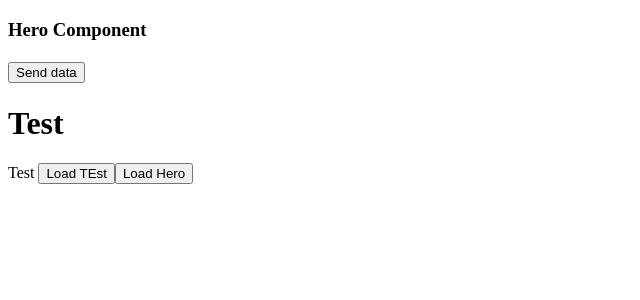
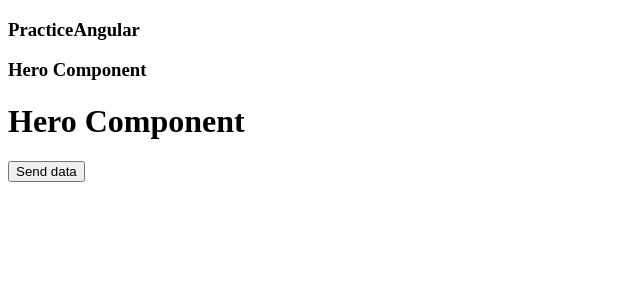
Before and after one commit to yash-mishra/Angular-Training, an Angular app: page /test/child in a window 1280 px wide. Shown: the top 300 px of the page, without its empty margins (0-640 px from the left). Built offline with nearby package versions, Linux system fonts and the light colour scheme.

Commit message:
FIX: Child route implementation

```diff
--- a/src/app/app.component.html
+++ b/src/app/app.component.html
@@ -1,5 +1 @@
 <router-outlet></router-outlet>
-<h1>Test</h1>Test
-
-<button value="Load Test" routerLink='/test'>Load TEst</button>
-<button value="Load Test" (click)="redirectToHero()">Load Hero</button>
--- a/src/app/app.module.ts
+++ b/src/app/app.module.ts
@@ -5,12 +5,16 @@ import { NgModule } from '@angular/core';
 
 import { AppRoutingModule } from './app-routing.module';
 import { AppComponent } from './app.component';
+import { TestChildComponent } from './test/test-child/test-child.component';
+import { NotFoundComponent } from './not-found/not-found.component';
 
 @NgModule({
   declarations: [
     AppComponent,
     TestComponent,
-    HeroComponent
+    HeroComponent,
+    TestChildComponent,
+    NotFoundComponent
   ],
   imports: [
     BrowserModule,
--- /dev/null
+++ b/src/app/not-found/not-found.component.html
@@ -0,0 +1 @@
+<h1>Error Page Not Found</h1>
--- /dev/null
+++ b/src/app/test/test-child/test-child.component.html
@@ -0,0 +1 @@
+<h1 [innerHTML]='callback(title, heroTitle)'></h1>
--- /dev/null
+++ b/src/app/test/test-child/test-child.component.ts
@@ -0,0 +1,26 @@
+import { Component } from '@angular/core';
+
+@Component({
+    selector: 'app-test',
+    templateUrl: './test-child.component.html',
+    styleUrls: ['./test-child.component.scss']
+})
+export class TestChildComponent {
+    title = '<b>Child</b>';
+    heroTitle: string;
+    test() {
+
+    }
+
+    callback(d1, d2): string {
+        if (!d2) {
+            d2 = 'Hero';
+        }
+
+        return d1 + ' ' + d2;
+    }
+
+    changeTitle(event: string) {
+        this.title = event;
+    }
+}
```
Also changed, not shown: src/app/app-routing.module.ts (+6 -2 lines), src/app/not-found/not-found.component.ts (added, +8 -0 lines), src/app/test/test-child/test-child.component.scss (added).
